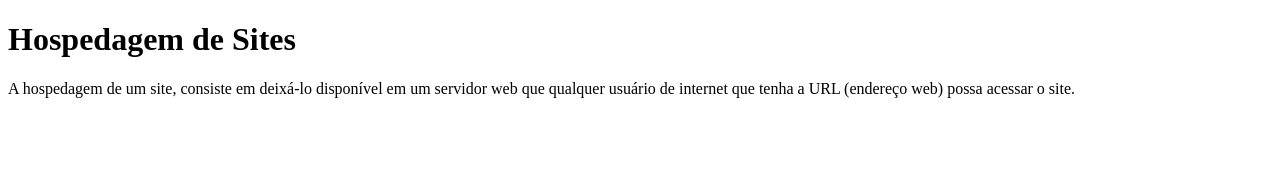
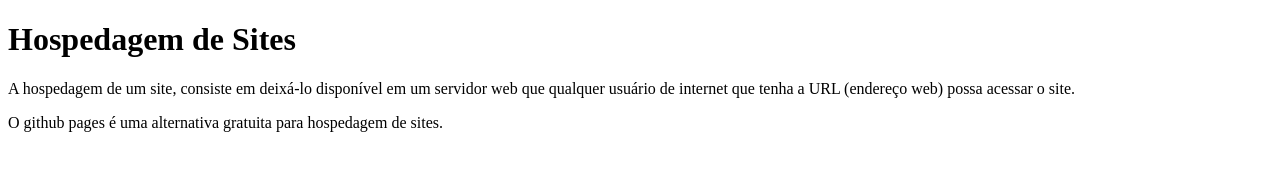
Before and after one commit to Asmine-Duarte/prototipo-de-site, a plain HTML site: page index.html in a window 1280 px wide. Drawn offline with Linux system fonts and the light colour scheme.

Commit message:
update de paragrafo

```diff
--- a/index.html
+++ b/index.html
@@ -9,5 +9,6 @@
 <body>
     <h1>Hospedagem de Sites</h1>
     <p>A hospedagem de um site, consiste em deixá-lo disponível em um servidor web que qualquer usuário de internet que tenha a URL (endereço web) possa acessar o site.</p>
+    <p>O github pages é uma alternativa gratuita para hospedagem de sites.</p>
 </body>
 </html>
```
